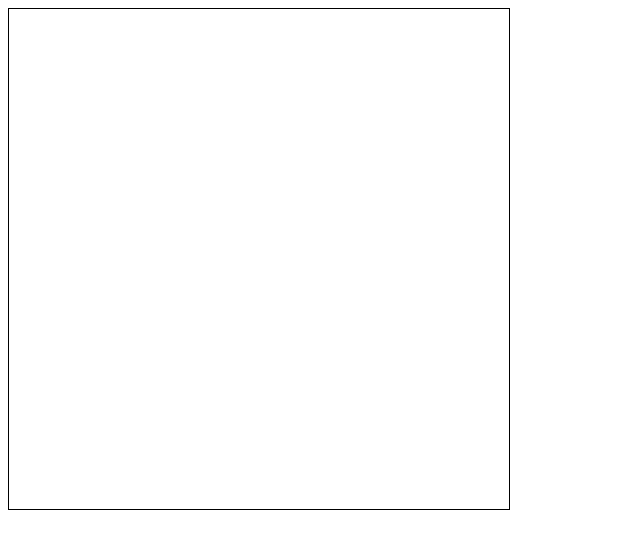
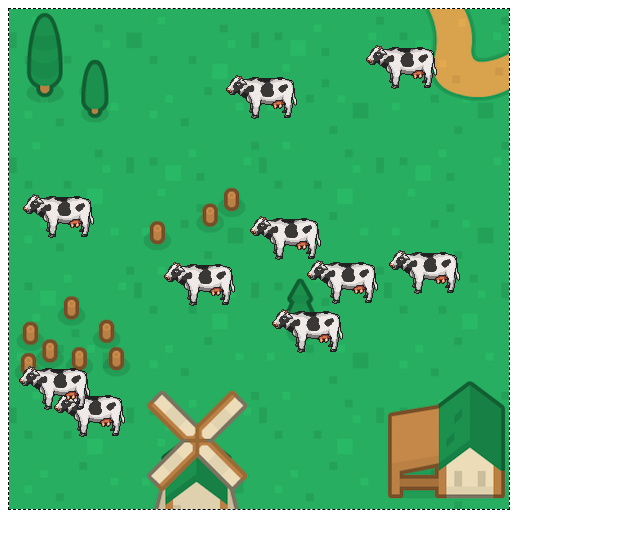
Before and after one commit to imsamuelsuarez/villaQuien, a plain HTML site: page index.html in a window 1280 px wide. Shown: the whole page, without its empty margins (0-640 px from the left). Drawn offline with Linux system fonts and the light colour scheme.

Commit message:
Agregando spawn aleatorio de vacas en el mapa

```diff
--- a/code.js
+++ b/code.js
@@ -1,2 +1,87 @@
 var cv = document.getElementById("canvas");
 var ctx = cv.getContext('2d');
+var z;
+
+var cargaOK = false;
+
+var url =
+{
+    vaca:"img/vaca.png",
+    pollo:"img/pollo.png",
+    cerdo:"img/cerdo.png",
+    fondo: "img/tile.png"
+};
+
+var fondo =
+{
+    url: "img/tile.png",
+    cargaOK: false
+};
+
+var vaca =
+{
+    url: "img/vaca.png",
+    cargaOK: false
+};
+
+/* creamos objetos pollo, vaca, cerdo.  Cargamos y dibujamos */
+
+
+vaca.image = new Image();
+vaca.image.src = vaca.url;
+vaca.image.addEventListener("load", cargarVaca);
+
+/* creamos objeto 'image' para el fondo */
+
+fondo.image = new Image();
+fondo.image.src = fondo.url;
+fondo.image.addEventListener("load", cargarFondo);
+
+ /* funcion para dibujar el fondo, vaca, pollo y cerdo en el canvas */
+
+
+
+function cargarVaca()
+{
+ vaca.cargaOK = true;
+ dibujar()
+}
+
+function cargarFondo()
+{
+    fondo.cargaOK = true;
+     dibujar()
+
+}
+
+function dibujar()
+{
+    if(fondo.cargaOK)
+    {
+        ctx.drawImage(fondo.image, 0,0);
+    }
+    if (vaca.cargaOK)
+    {   for(var i=0;i<10;i++)
+        {
+            ctx.drawImage(vaca.image, aleatorio(0,420), aleatorio(0,420));
+        }
+
+    }
+}
+
+/* ciclo usando la funcion de numeros aleatorios para obtener distintos numeros*/
+
+for(var i=0; i<10; i++)
+{
+    z = aleatorio(1,500);
+
+}
+
+/* funcion para obtener un numero aleatorio entre un min y un max */
+
+function aleatorio(min, maxi)
+{
+    var resultado;
+    resultado = Math.floor(Math.random() * (maxi - min + 1)) + min
+    return resultado;
+}
--- a/index.html
+++ b/index.html
@@ -8,7 +8,7 @@
     <style>
 
         canvas {
-            border: 1px solid black;
+            border: 1px dashed black;
         }
 
     </style>
```
